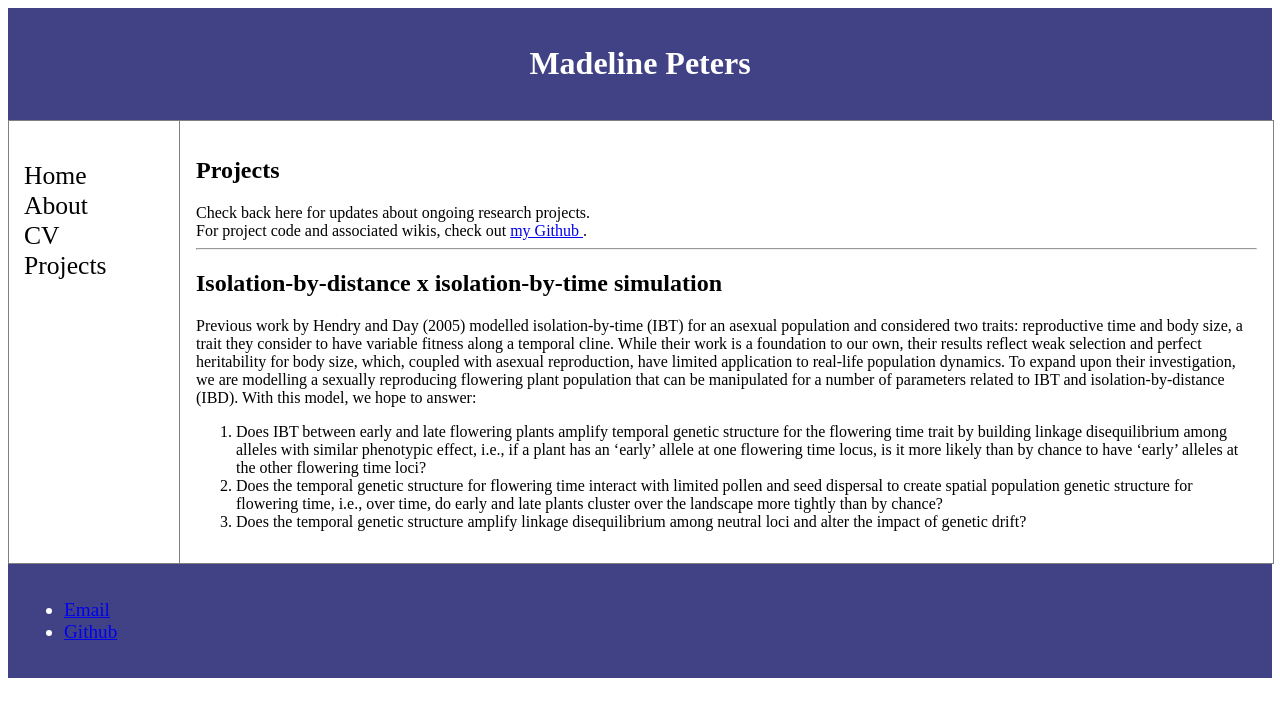
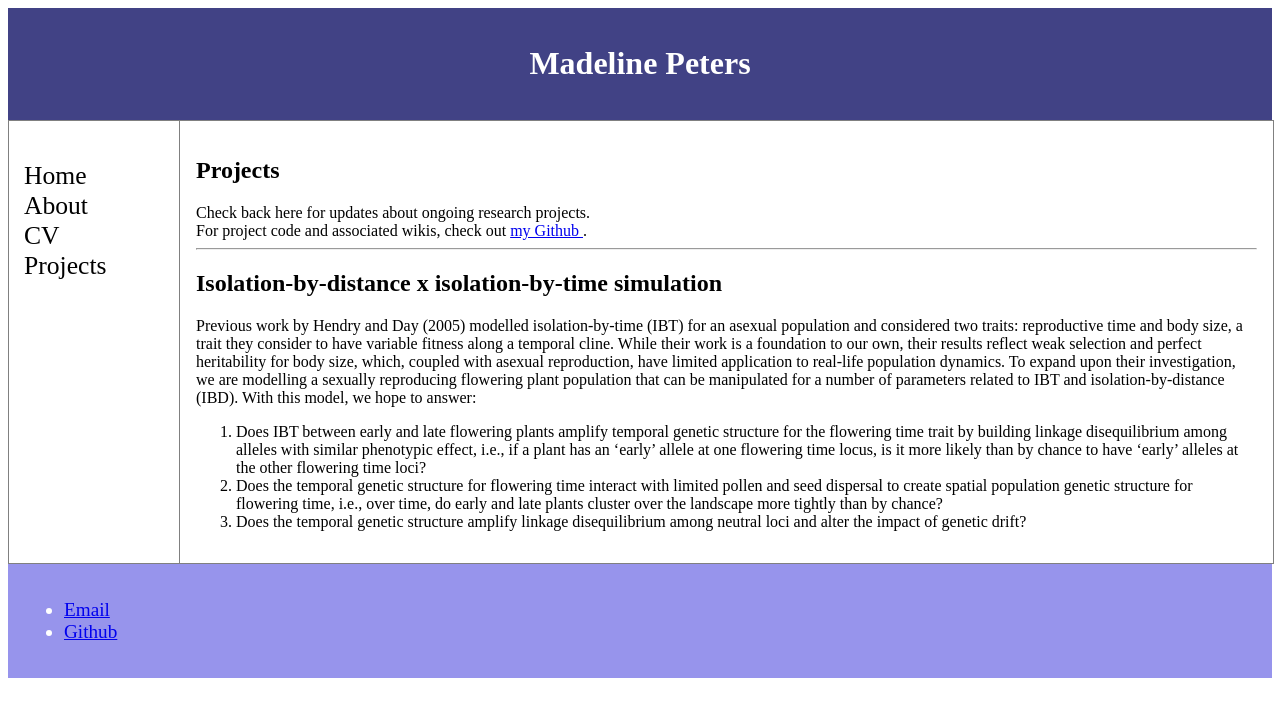
Before and after one commit to madelineapeters/madelineapeters.github.io, a Jekyll site: the page built from projects/index.html, in a window 1280 px wide. Shown: the top 717 px of the page. Built offline with Jekyll 4.4.1, drawn with Linux system fonts in a browser that asks for light colours.

Commit message:
Update default.html

```diff
--- a/_layouts/default.html
+++ b/_layouts/default.html
@@ -19,7 +19,7 @@
 		footer {
 		    padding: 1em;
 		    color: white;
-		    background-color: #414285;
+		    background-color: #9794EC;
 		    clear: left;
 		    text-align: left;
 		}
```
